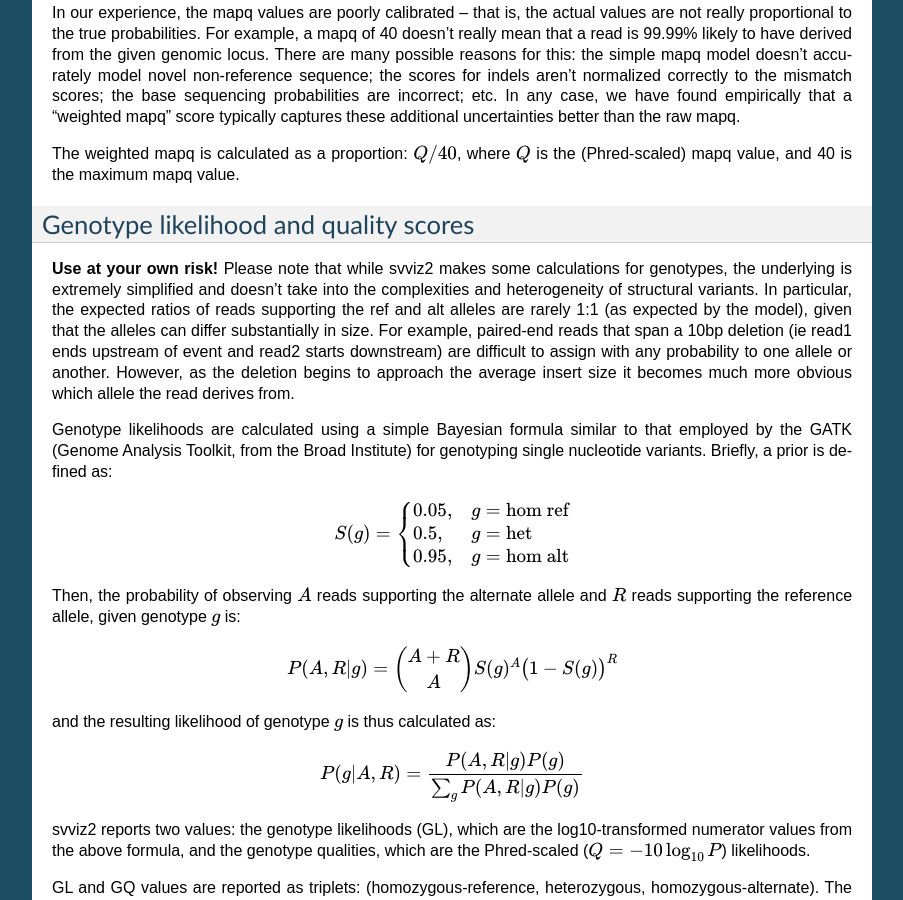
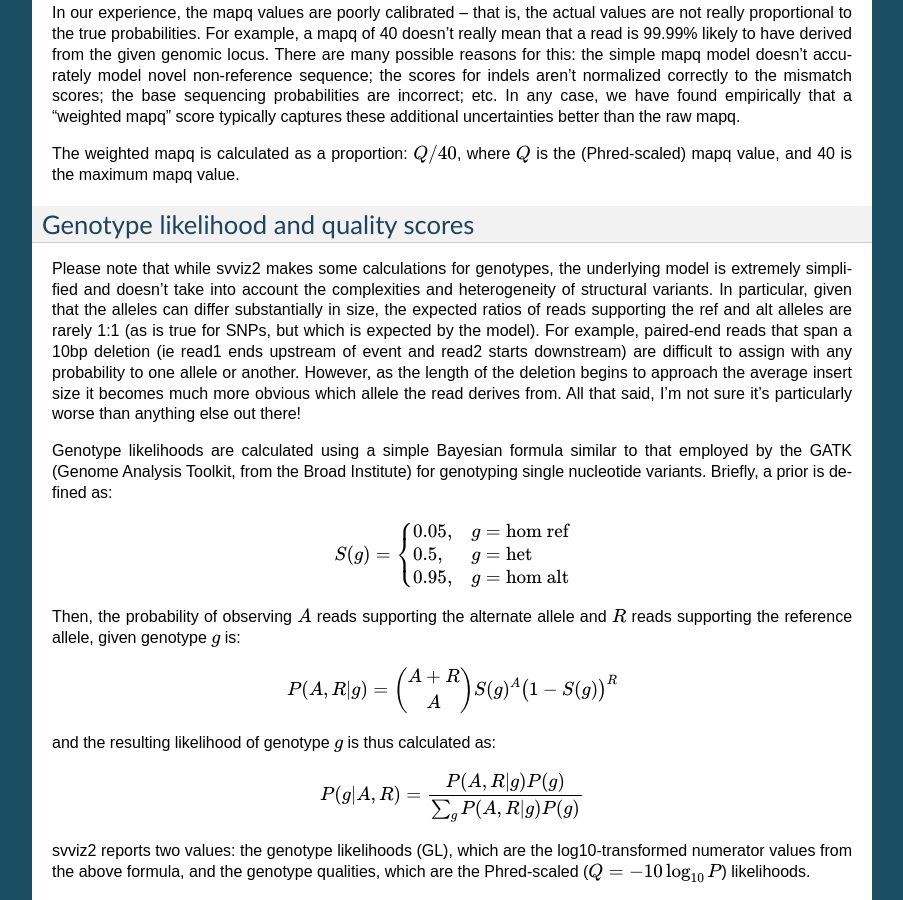
Before and after one commit to nspies/svviz2, a Sphinx documentation site: the page built from docs/details.rst, in a window 1280 px wide and 900 px high, scrolled down 501 px. Shown: the whole window, without its empty margins (198-1101 px from the left). Built offline with Sphinx 7.4.7, drawn with Linux system fonts in a browser that asks for light colours.

Commit message:
doc update

```diff
--- a/docs/details.rst
+++ b/docs/details.rst
@@ -24,7 +24,7 @@ The weighted mapq is calculated as a proportion: :math:`Q/40`, where :math:`Q` i
 Genotype likelihood and quality scores
 --------------------------------------
 
-**Use at your own risk!** Please note that while svviz2 makes some calculations for genotypes, the underlying is extremely simplified and doesn't take into the complexities and heterogeneity of structural variants. In particular, the expected ratios of reads supporting the ref and alt alleles are rarely 1:1 (as expected by the model), given that the alleles can differ substantially in size. For example, paired-end reads that span a 10bp deletion (ie read1 ends upstream of event and read2 starts downstream) are difficult to assign with any probability to one allele or another. However, as the deletion begins to approach the average insert size it becomes much more obvious which allele the read derives from.
+Please note that while svviz2 makes some calculations for genotypes, the underlying model is extremely simplified and doesn't take into account the complexities and heterogeneity of structural variants. In particular, given that the alleles can differ substantially in size, the expected ratios of reads supporting the ref and alt alleles are rarely 1:1 (as is true for SNPs, but which is expected by the model). For example, paired-end reads that span a 10bp deletion (ie read1 ends upstream of event and read2 starts downstream) are difficult to assign with any probability to one allele or another. However, as the length of the deletion begins to approach the average insert size it becomes much more obvious which allele the read derives from. All that said, I'm not sure it's particularly worse than anything else out there!
 
 Genotype likelihoods are calculated using a simple Bayesian formula similar to that employed by the GATK (Genome Analysis Toolkit, from the Broad Institute) for genotyping single nucleotide variants. Briefly, a prior is defined as:
 
```
